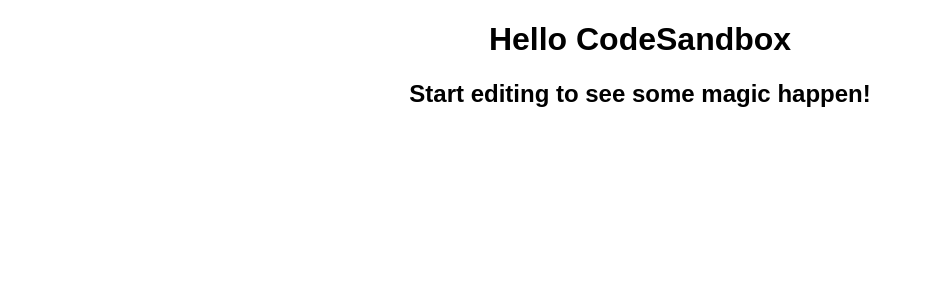
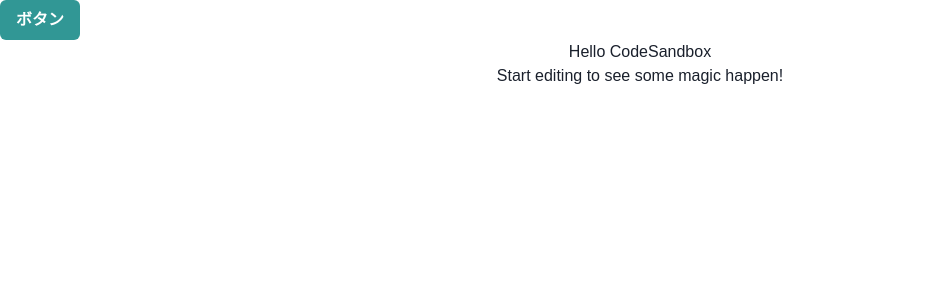
Before and after one commit to Hiromu-Watanabe/user-management-app, a React (Create React App) app: page / in a window 1280 px wide. Shown: the top 300 px of the page, without its empty margins (0-932 px from the left). Built offline with nearby package versions, Linux system fonts and the light colour scheme.

Commit message:
add: chakraUI

```diff
--- a/package.json
+++ b/package.json
@@ -9,6 +9,10 @@
   ],
   "main": "src/index.tsx",
   "dependencies": {
+    "@chakra-ui/react": "^2.7.0",
+    "@emotion/react": "^11.11.1",
+    "@emotion/styled": "^11.11.0",
+    "framer-motion": "^10.12.16",
     "loader-utils": "3.2.1",
     "react": "18.2.0",
     "react-dom": "18.2.0",
--- a/src/App.tsx
+++ b/src/App.tsx
@@ -1,10 +1,15 @@
+import { Button, ChakraProvider } from "@chakra-ui/react";
 import "./styles.css";
 
 export default function App() {
+  // 2. Wrap ChakraProvider at the root of your app
   return (
-    <div className="App">
-      <h1>Hello CodeSandbox</h1>
-      <h2>Start editing to see some magic happen!</h2>
-    </div>
+    <ChakraProvider>
+      <Button colorScheme={"teal"}>ボタン</Button>
+      <div className="App">
+        <h1>Hello CodeSandbox</h1>
+        <h2>Start editing to see some magic happen!</h2>
+      </div>
+    </ChakraProvider>
   );
 }
```
Also changed, not shown: 1 other file (tests, documents, lock files or other folders).
